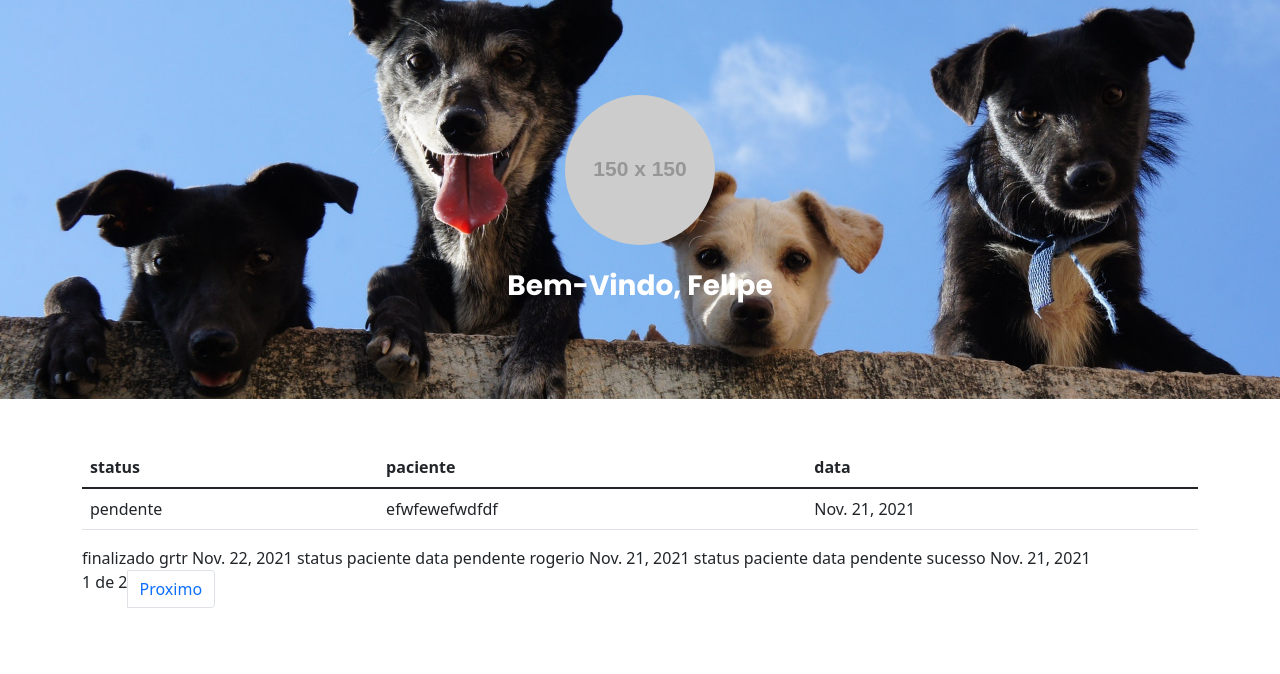
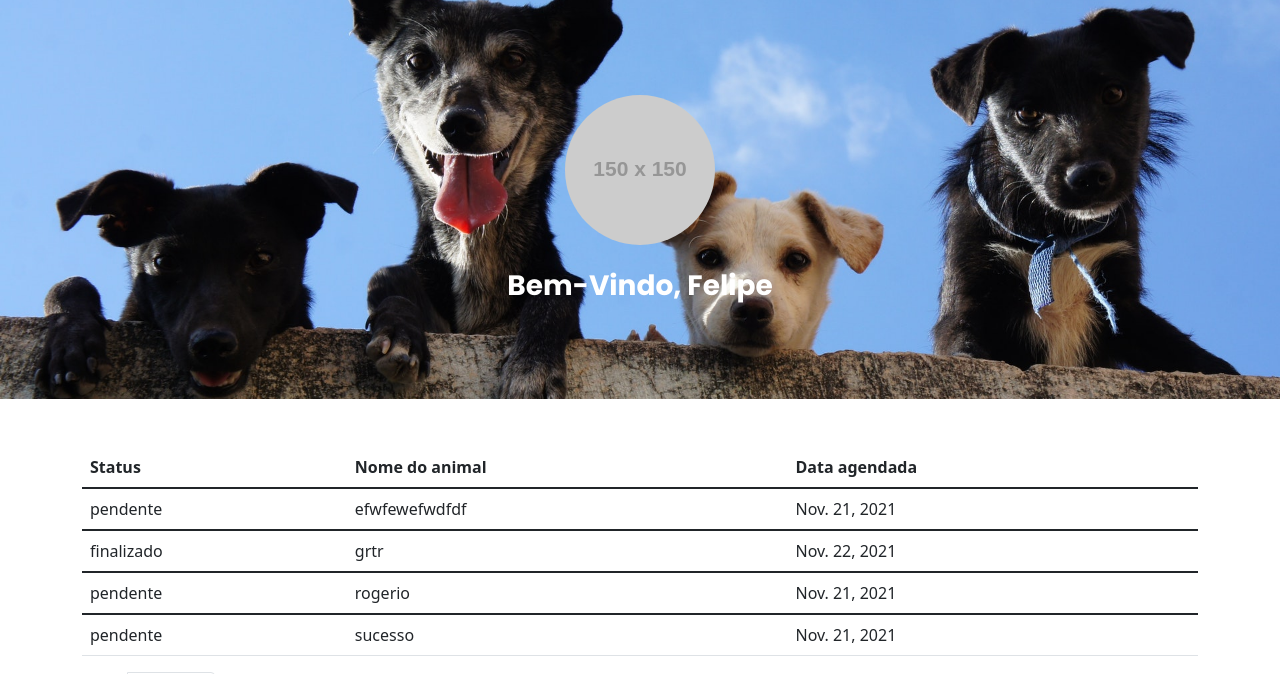
Before and after one commit to Felipe9622/ecommerce_petshop, a Django app: page /usuario/ in a window 1280 px wide. Shown: the part 317-991 px from the top of the page. Run offline with Django 3.2, Linux system fonts and the light colour scheme; a user stored in the database is signed in; data comes from the database, SQL or seed files in the repository; both versions use the stored data as it was after the commit; grey boxes labelled with a size stand in for pictures from a placeholder-image service; some libraries are stand-ins or nearby versions.

Commit message:
atualizado e corrigido bug de paginação com crud

```diff
--- a/petshop/tasks/forms.py
+++ b/petshop/tasks/forms.py
@@ -6,5 +6,5 @@ from .models import Task
 class AddData(forms.ModelForm):
     class Meta:
         model = Task
-        fields = ('name', 'phone', 'email',
+        fields = ('phone', 'email', 'name',
                   'animal_race', 'problem', 'appointment_date')
--- a/petshop/tasks/models.py
+++ b/petshop/tasks/models.py
@@ -19,22 +19,21 @@ TYPE = (
 
 
 class Task(models.Model):
-    name = models.CharField(
-        max_length=100,
-        verbose_name="Nome"
-    )
     phone = models.CharField(
         max_length=11,
         verbose_name='Telefone',
-        default=False
+
     )
     email = models.EmailField(
         blank=True,
         null=True,
         verbose_name='E-mail',
-        default=False
+
     )
-
+    name = models.CharField(
+        max_length=100,
+        verbose_name="Nome do animal"
+    )
     animal_race = models.CharField(
     max_length=100,
     choices=TYPE,
--- a/petshop/tasks/serializer.py
+++ b/petshop/tasks/serializer.py
@@ -4,5 +4,5 @@ from tasks.models import Task
 class TodoSerializers(serializers.ModelSerializer):
     class Meta:
         model = Task
-        fields = ['id', 'name', 'phone', 'email',
+        fields = ['id', 'phone', 'email', 'name',
                   'animal_race', 'problem', 'appointment_date', 'done', 'user']
--- a/petshop/tasks/templates/tasks/tela_usuario.html
+++ b/petshop/tasks/templates/tasks/tela_usuario.html
@@ -1,33 +1,31 @@
 {% extends 'base.html' %}
 {% load static %}
-
 {% block title %}usuario-{{ request.user.username.title }}{% endblock  %}
-
 {% block content %}
-
 <body>
-
    <!-- Header - set the background image for the header in the line below-->
    <header class="py-5 bg-image-full" style="background-image: url('{% static 'images/pexels-eddie-galaxy-3628100.jpg'%}');">
       <div class="text-center my-5">
          <img class="img-fluid rounded-circle mb-4" src="https://dummyimage.com/150x150/6c757d/dee2e6.jpg" alt="..." />
          <h1 class="text-white fs-3 fw-bolder">Bem-Vindo, {{ request.user.username.title }} </h1>
       </div>
-
    </header>
    <!-- Content section-->
    <section class="pagination">
       <div class="container my-5">
          <table class="table">
+            <thead>
+               <tr>
+                <th>Status</th>
+                <th>Nome do animal</th>
+                <th>Data agendada</th>
+               </tr>
+            </thead>
             {% for task in tasks %}
             {% if task.done == 'pendente' %}
-							  <thead>
-								<tr>
-								  <th>status</th>
-								  <th>paciente</th>
-								  <th>data</th>
-								</tr>
-							  </thead>
+            <li class="task-item">
+               {% else %}
+            <li class="task-item done">
                {% endif %}
                <tbody>
                   <tr>
@@ -36,8 +34,9 @@
                     <td>{{task.appointment_date}}</td>
                   </tr>
                </tbody>
+            </li>
+            {% endfor %}
          </table>
-                    {% endfor %}
          <ul class="pagination">
             {% if tasks.has_previous %}
             <li class="page-item">
@@ -93,13 +92,12 @@
    </section>
    <!-- Footer-->
    <footer class="py-5 bg-dark">
-            <div class="container"><p class="m-0 text-center text-white">Felipe Carneiro &copy; My Website Django 2021</p></div>
+      <div class="container">
+         <p class="m-0 text-center text-white">Felipe Carneiro &copy; My Website Django 2021</p>
+      </div>
    </footer>
    <!-- Bootstrap core JS-->
    <script src="https://cdn.jsdelivr.net/npm/bootstrap@5.1.3/dist/js/bootstrap.bundle.min.js"></script>
    <!-- Core theme JS-->
-
 </body>
-
-
 {% endblock %}
--- a/petshop/tasks/views.py
+++ b/petshop/tasks/views.py
@@ -52,8 +52,6 @@ def Usuario(request):
     return render(request, 'tasks/tela_usuario.html', {'tasks': tasks, 'table': table})
 
 
-
-
 def Sobre(request):
     return render(request, 'about/sobre_nos.html')
 
```
Also changed, not shown: petshop/db.sqlite3. Lines whose indentation alone changed are shown as unchanged.
